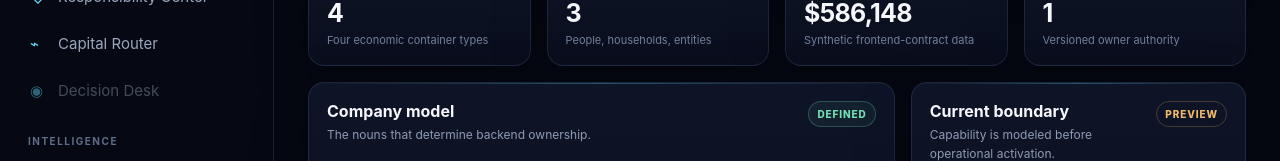
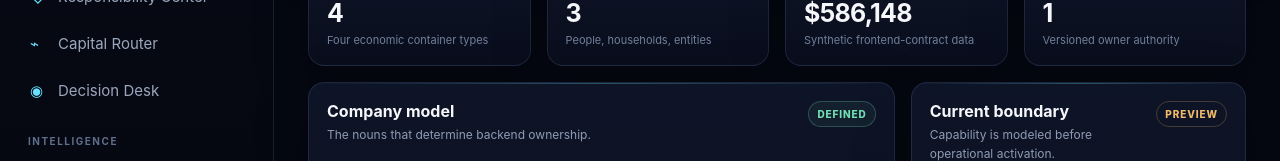
Before and after one commit to Geo222222/benjamin, a React (Vite) app in the folder apps/manager-console/: page / in a window 1280 px wide. Shown: the part 452-613 px from the top of the page. Built offline with nearby package versions, Linux system fonts and the light colour scheme.

Commit message:
feat: enable decision desk surface

```diff
--- a/apps/manager-console/src/App.tsx
+++ b/apps/manager-console/src/App.tsx
@@ -8,6 +8,7 @@ import { ResponsibilityCenter } from './ResponsibilityCenter';
 import { Participants } from './Participants';
 import { CapitalRouter } from './CapitalRouter';
 import { MarketRelationships } from './MarketRelationships';
+import { DecisionDesk } from './DecisionDesk';
 
 type PageKey = 'command' | 'relationships' | 'structures' | 'participants' | 'accounts' | 'responsibility' | 'router' | 'decisions' | 'markets' | 'watchman' | 'hand' | 'book' | 'reports' | 'operations';
 type NavItem = { key: PageKey; label: string; glyph: string; phase: number; group: string };
@@ -29,7 +30,7 @@ const navItems: NavItem[] = [
   { key: 'operations', label: 'Operations', glyph: '⚙', phase: 9, group: 'Operations' },
 ];
 
-const enabledPages = new Set<PageKey>(['command','relationships','structures','participants','accounts','responsibility','router','markets']);
+const enabledPages = new Set<PageKey>(['command','relationships','structures','participants','accounts','responsibility','router','decisions','markets']);
 
 export function Topbar({ title, description }: { title: string; description: string }) {
   return <header className="bc-topbar"><div><div className="bc-eyebrow">Benjamin Capital Management / Manager Console</div><h1>{title}</h1><p>{description}</p></div><div className="bc-top-actions"><span className="bc-badge good">FRONTEND CONTRACT</span><span className="bc-badge warn">NO LIVE CAPITAL AUTHORITY</span></div></header>;
@@ -59,6 +60,7 @@ export function App() {
   else if(page==='accounts') content=<Accounts Topbar={Topbar}/>;
   else if(page==='responsibility') content=<ResponsibilityCenter Topbar={Topbar} initialStructureId={responsibilityStructure}/>;
   else if(page==='router') content=<CapitalRouter Topbar={Topbar}/>;
+  else if(page==='decisions') content=<DecisionDesk Topbar={Topbar}/>;
   else if(page==='markets') content=<MarketRelationships Topbar={Topbar}/>;
   else content=<Placeholder page={page}/>;
 
```
